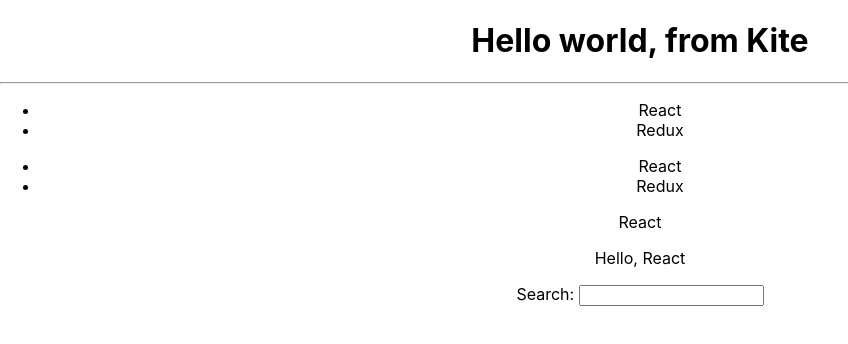
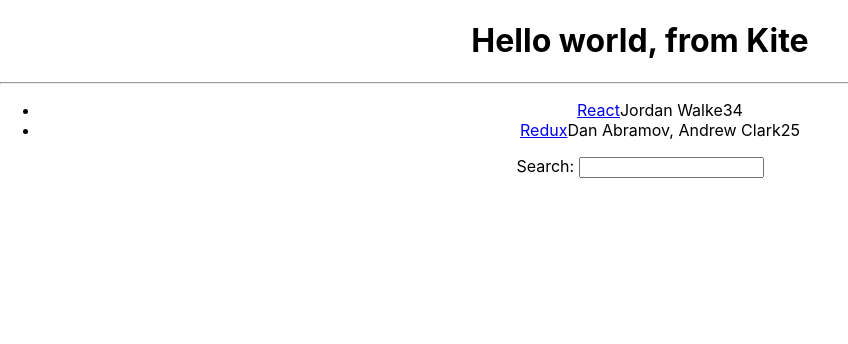
Before and after one commit to KiteCaptain/hacker-stories, a React (Create React App) app: page / in a window 1280 px wide. Shown: the top 344 px of the page, without its empty margins (0-848 px from the left). Built offline with nearby package versions, Linux system fonts and the light colour scheme.

Commit message:
list and search components added

```diff
--- a/src/App.js
+++ b/src/App.js
@@ -31,28 +31,41 @@
     <div className="App">
 		<h1>Hello world, from Kite</h1>
 		<hr></hr>
-		<ul>
-			{list.map(function (item) {
-			return <li>{item.title}</li>;
-			})}
-		</ul>
-		<ul>
-			{list.map(function (item) {
-			return <li key={item.objectID}>{item.title}</li>;
-			})}
-		</ul>
-		<p>
-			{list[0].title}
-		</p>
-
-		<p>
-			{greetings.greeting}, {greetings.title}
-		</p>
-
-		<label htmlFor='search'>Search: </label>
-		<input id="search" type="text"/>
+		<List />
+		<Search />
     </div>
   );
 }
 
+function Search(){
+   return (
+      <div>
+         <label htmlFor="search">Search: </label>
+         <input id="search" type="text" />
+      </div>
+   )
+}
+function List() {
+	return (
+		<ul>
+			{list.map(function(item){
+				return (
+					<li key={item.objectID}>
+						<span>
+							<a href={item.url}>{item.title}</a>
+						</span>
+						<span>{item.author}</span>
+						<span>{item.num_comments}</span>
+						<span>{item.points}</span>
+					</li>
+				)
+			})}
+		</ul>
+	)
+}
+
+
+
+
+
 export default App;
```
